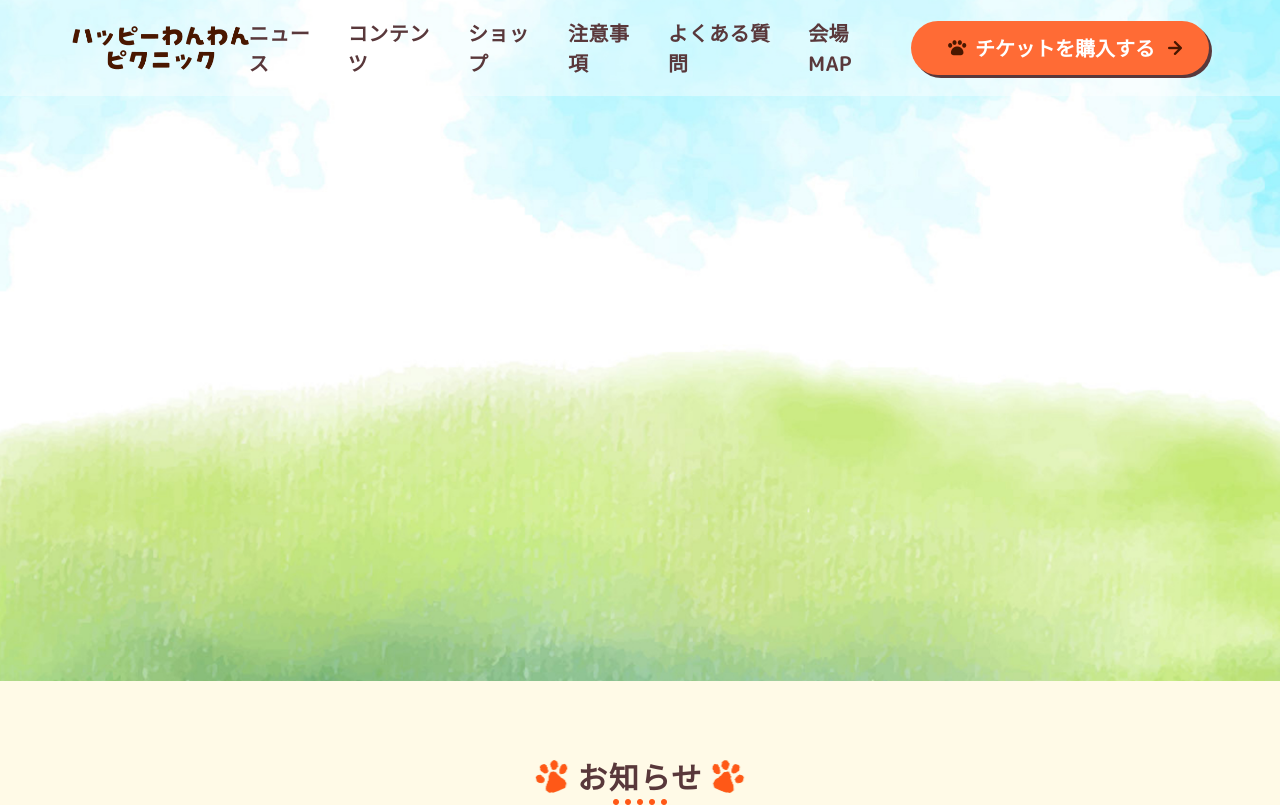
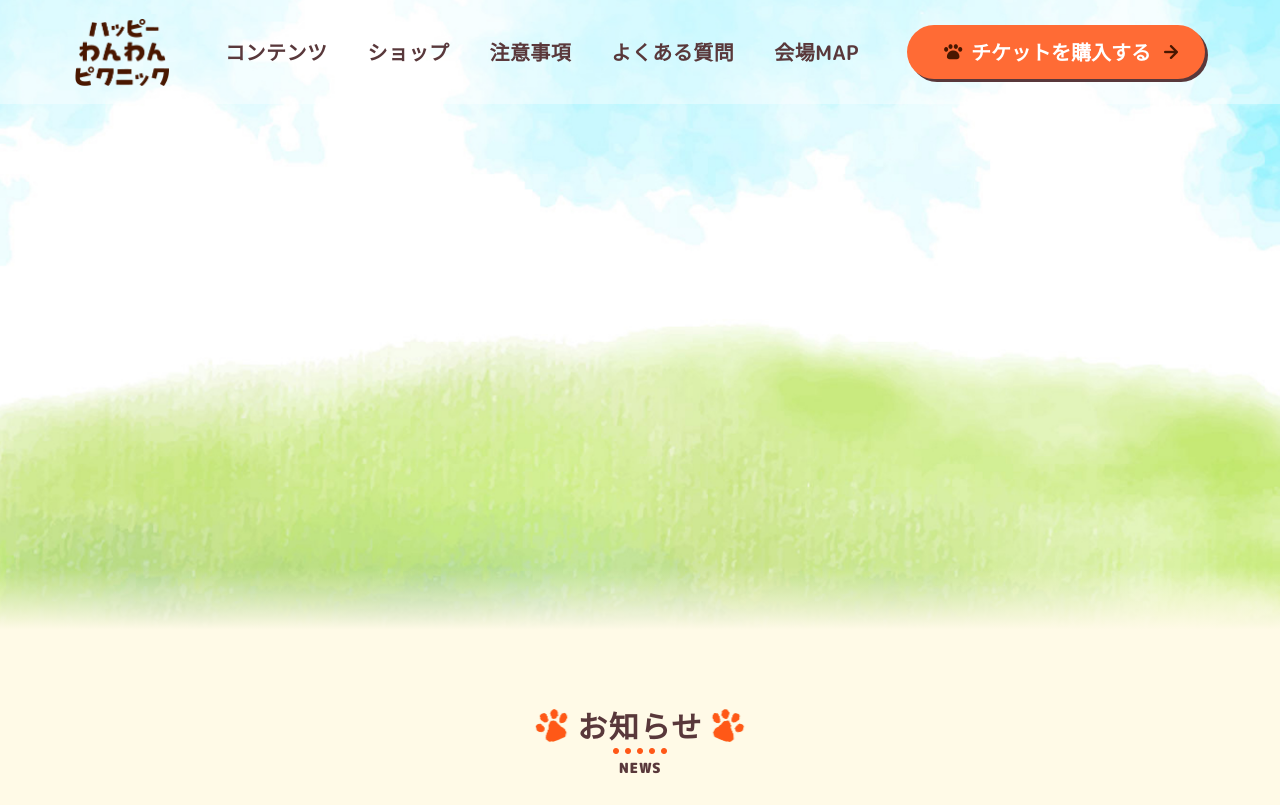
Before and after one commit to code2342/happywanwan-picnic2025, a plain HTML site: page index.html in a window 1280 px wide. Shown: the top 805 px of the page. Drawn offline with nearby package versions, Linux system fonts and the light colour scheme.

Commit message:
header内容変更

```diff
--- a/index.html
+++ b/index.html
@@ -58,19 +58,28 @@
     <header class="header">
       <div class="header__inner">
         <h1 class="header__logo">
-          <a href="/"
-            ><img src="./img/button-dummy.png" alt="ハッピーわんわんピクニック"
+          <a href="#"
+            ><img src="./img/logo.png" alt="ハッピーわんわんピクニック"
           /></a>
         </h1>
-        <nav class="header__nav">
-          <a href="#news" class="header__link">ニュース</a>
-          <a href="#contents" class="header__link">コンテンツ</a>
-          <a href="#shop" class="header__link">ショップ</a>
-          <a href="#with-dog" class="header__link">注意事項</a>
-          <a href="#faq" class="header__link">よくある質問</a>
-          <a href="#map" class="header__link">会場MAP</a>
-          <a href="#access" class="header__button button">チケットを購入する</a>
-        </nav>
+        <div class="header__container">
+          <nav class="header__nav header-nav">
+            <ul class="header-nav__list">
+              <li class="header-nav__link">
+                <a href="#contents">コンテンツ</a>
+              </li>
+              <li class="header-nav__link"><a href="#shop">ショップ</a></li>
+              <li class="header-nav__link"><a href="#with-dog">注意事項</a></li>
+              <li class="header-nav__link"><a href="#faq">よくある質問</a></li>
+              <li class="header-nav__link"><a href="#map">会場MAP</a></li>
+            </ul>
+          </nav>
+          <div class="header__button">
+            <a href="#access" class="header__button button"
+              >チケットを購入する</a
+            >
+          </div>
+        </div>
         <button id="js-drawer-icon" class="header__open drawer-icon">
           <span class="drawer-icon__bar"></span>
           <span class="drawer-icon__bar"></span>
@@ -86,11 +95,7 @@
     fv
     -------------------------------->
       <div class="fv">
-        <div class="fv__inner inner">
-          <picture class="fv__image">
-            <img src="./img/fv-dummy.jpg" alt="" />
-          </picture>
-        </div>
+        <div class="fv__inner inner"></div>
       </div>
 
       <!------------------------------
--- a/sass/style.scss
+++ b/sass/style.scss
@@ -290,45 +290,61 @@ a {
   top: 0;
   left: 0;
   width: 100%;
+  height: auto;
   z-index: 10000;
-  box-sizing: border-box;
 }
-.header__logo {
-  a {
-    img {
-      width: 179px;
-      display: block;
-    }
-  }
-}
-
 .header__inner {
   display: flex;
   justify-content: space-between;
   align-items: center;
-  padding-inline: 72px 71px;
   padding-block: 18px;
-  max-width: calc(1297px + 30px * 2);
-  margin-left: auto;
-  margin-right: auto;
+  padding-inline: 15px;
+  max-width: calc(1130px + 15px * 2);
+  width: 100%;
+  margin: 0 auto;
+}
+.header__logo {
+  display: flex;
+  align-items: center;
+  justify-content: center;
+  a {
+    img {
+      width: 94px;
+      height: 68px;
+    }
+  }
+}
+.header__container {
+  display: flex;
+  align-items: center;
+  gap: 48px;
 }
 .header__nav {
   display: flex;
   align-items: center;
-  gap: 20px;
+  gap: 40px;
   @include mq(md) {
     display: none;
   }
 }
-.header__link {
-  font-size: 20px;
-  font-weight: 700;
-  letter-spacing: 0.48px;
-  transition: color 0.3s;
-
+.header-nav__list {
+  display: flex;
+  gap: 40px;
+}
+.header-nav__link {
+  a {
+    font-size: 20px;
+    font-weight: 700;
+    letter-spacing: 0.48px;
+    transition: color 0.3s;
+  }
   &:hover {
     color: #f5810e;
   }
+}
+
+.header__open {
+  display: none;
 }
 
 //=====================================
@@ -345,7 +361,23 @@ a {
 //fv
 //=====================================
 .fv {
+  position: relative;
   width: 100%;
+  height: 630px;
+  background: url("../img/fv-dummy.jpg") no-repeat center/cover;
+  &::after {
+    content: "";
+    position: absolute;
+    bottom: 0;
+    left: 0;
+    width: 100%;
+    height: 10%; /* ぼかし部分の高さ */
+    background: linear-gradient(
+      180deg,
+      rgba(255, 250, 231, 0) 0%,
+      #fffae7 100%
+    );
+  }
 }
 
 //=====================================
```
Also changed, not shown: css/style.css, img/button-dummy.png (deleted), img/faq-icon07.png, img/logo.png (added), img/shoplist-rundog01.png (added), img/shoplist-rundog02.png (added), img/shoplist-rundog03.png (added).
